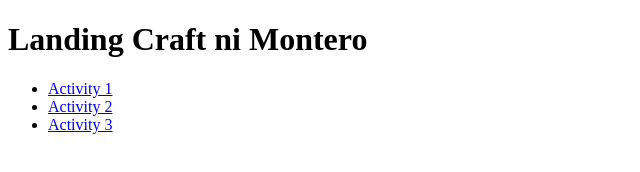
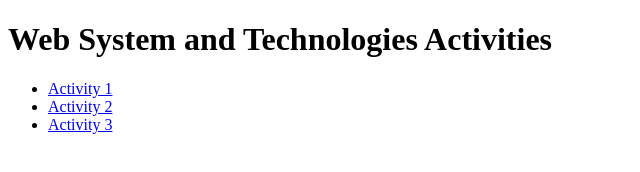
Before and after one commit to harkenn6/harkenn.github.io, a plain HTML site: page index.html in a window 1280 px wide. Shown: the whole page, without its empty margins (0-640 px from the left). Drawn offline with Linux system fonts and the light colour scheme.

Commit message:
Update index.html

```diff
--- a/index.html
+++ b/index.html
@@ -6,7 +6,7 @@
 </head>
 
     <div class="page-content">
-        <h1> Landing Craft ni Montero </h1>
+        <h1> Web System and Technologies Activities </h1>
 <body>
     <header>
         <ul>
```
